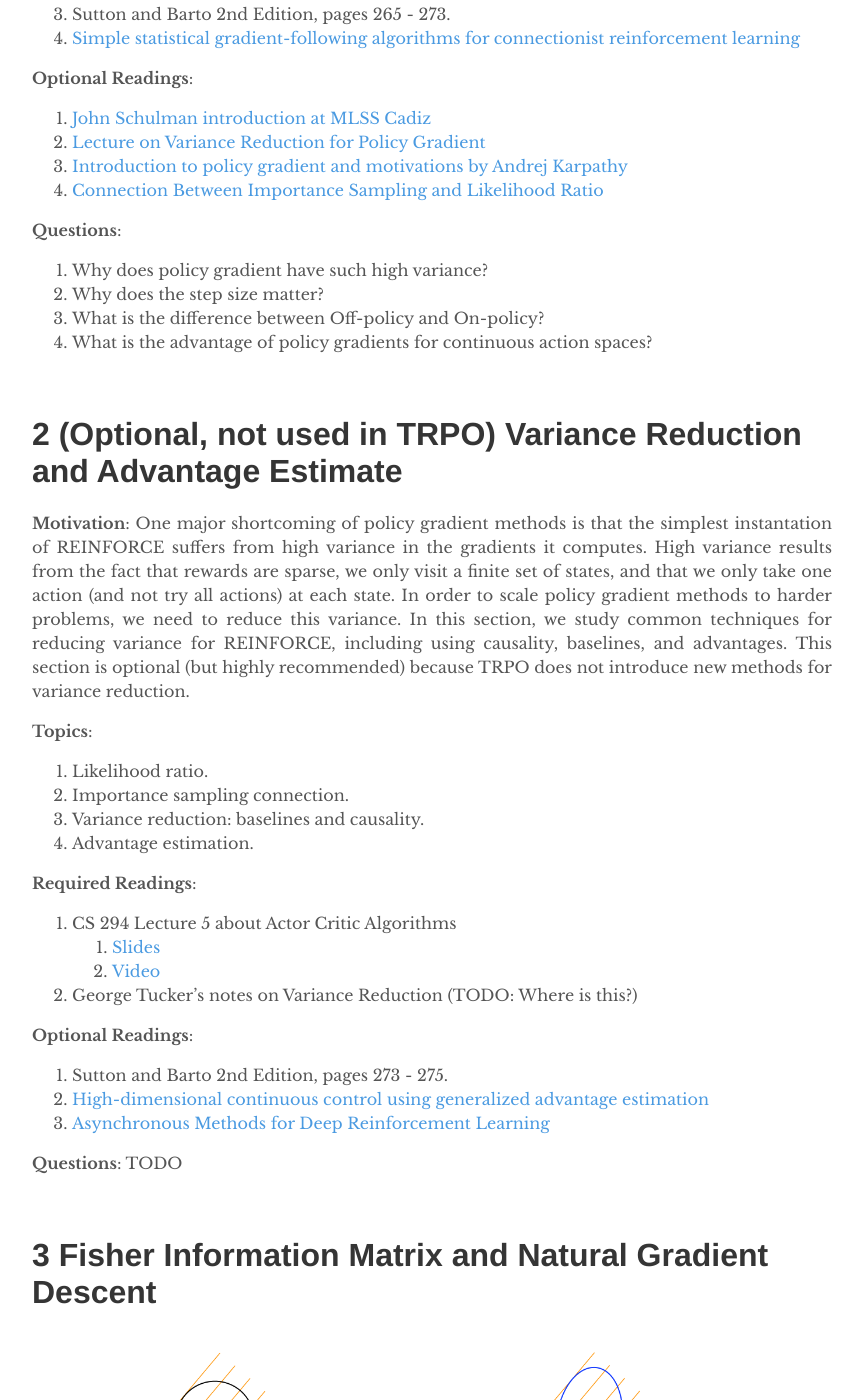
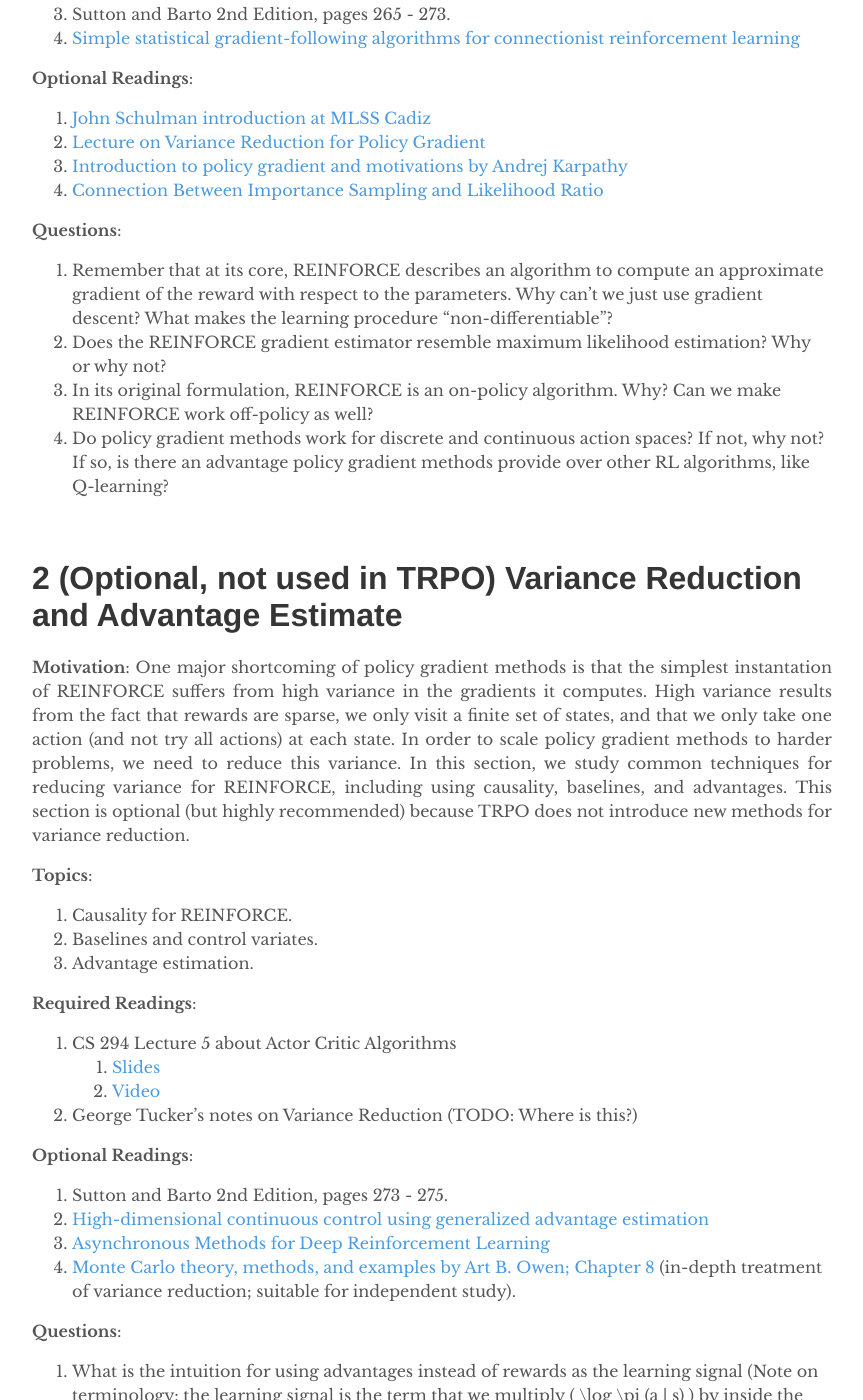
Before and after one commit to depthfirstlearning/depthfirstlearning.com, a Jekyll site: the page built from _posts/2018-06-17-TRPO.markdown, in a window 1280 px wide and 1400 px high, scrolled down 1560 px. Shown: the whole window, without its empty margins (208-1071 px from the left). Built offline with Jekyll 4.4.1, drawn with Linux system fonts in a browser that asks for light colours; formulas are drawn with MathJax 3; some of the changed text lies outside the part shown.

Commit message:
Add proper exercises for Sections 1, 2, and 6 and gjt notes to assets

```diff
--- a/_posts/2018-06-17-TRPO.markdown
+++ b/_posts/2018-06-17-TRPO.markdown
@@ -45,7 +45,7 @@
   1. Markov Decision Processes (MDP).
   2. Continuous action spaces.
   3. On-policy and off-policy.
-  4. REINFORCE.
+  4. REINFORCE / likelihood ratio methods.
 
   **Required Readings**:
   1. CS 294 Lecture 4 about Policy Gradient:
@@ -64,10 +64,17 @@
   4. [Connection Between Importance Sampling and Likelihood Ratio](http://rll.berkeley.edu/~jietang/pubs/nips10_Tang.pdf)
 
   **Questions**:
-  1. Why does policy gradient have such high variance?
-  2. Why does the step size matter?
-  3. What is the difference between Off-policy and On-policy?
-  4. What is the advantage of policy gradients for continuous action spaces?
+  1. Remember that at its core, REINFORCE describes an algorithm to compute an
+    approximate gradient of the reward with respect to the parameters. Why
+    can't we just use gradient descent? What makes the learning procedure
+    "non-differentiable"?
+  2. Does the REINFORCE gradient estimator resemble maximum likelihood estimation?
+    Why or why not?
+  3. In its original formulation, REINFORCE is an on-policy algorithm. Why?
+    Can we make REINFORCE work off-policy as well?
+  4. Do policy gradient methods work for discrete and continuous action spaces?
+    If not, why not? If so, is there an advantage policy gradient methods
+    provide over other RL algorithms, like Q-learning?
 
 <br />
 
@@ -83,10 +90,9 @@
   recommended) because TRPO does not introduce new methods for variance reduction.
 
   **Topics**:
-  1. Likelihood ratio.
-  2. Importance sampling connection.
-  3. Variance reduction: baselines and causality.
-  4. Advantage estimation.
+  1. Causality for REINFORCE.
+  2. Baselines and control variates.
+  2. Advantage estimation.
 
   **Required Readings**:
   1. CS 294 Lecture 5 about Actor Critic Algorithms
@@ -98,8 +104,23 @@
   1. Sutton and Barto 2nd Edition, pages 273 - 275.
   2. [High-dimensional continuous control using generalized advantage estimation](https://arxiv.org/abs/1506.02438)
   3. [Asynchronous Methods for Deep Reinforcement Learning](https://arxiv.org/abs/1602.01783)
+  4. [Monte Carlo theory, methods, and examples by Art B. Owen; Chapter 8](https://statweb.stanford.edu/~owen/mc/Ch-var-basic.pdf)
+    (in-depth treatment of variance reduction; suitable for independent study).
 
-  **Questions**: TODO
+  **Questions**:
+  1. What is the intuition for using advantages instead of rewards as the
+    learning signal (Note on terminology: the learning signal is the term that
+    we multiply \( \log \pi (a \| s) \) by inside the expectation of REINFORCE).
+  2. What are some assumptions we make by using baselines as a variance
+    reduction method?
+  3. What are other methods of variance reduction?
+  4. The theory of control variates tells us that our control variate should
+    be correlated with the quantity we are trying to lower the variance of.
+    Can we construct a better control variate that is even more correlated
+    than a learned state-dependent value function? Why or why not?
+  5. We use control variates as a method to reduce variance in our gradient
+    estimate. Why don't we use these for supervised learning problems, like
+    classification? Or, are we implicitly using them?
 
 <br />
 
@@ -160,8 +181,8 @@
   2. [Metacademy](https://metacademy.org/graphs/concepts/conjugate_gradient)
 
   **Questions**:
-  1. In pre-conditioned Conjugate Gradient, how does scaling the pre-conditioner
-     matrix $$M$$ by a constant $c$, impact the convergence?
+  1. In pre-conditioned conjugate gradient, how does scaling the pre-conditioner
+     matrix $$M$$ by a constant $c$ impact the convergence?
   2. From NOpt: Exercises 5.1 to 5.10
 
 <br />
@@ -218,9 +239,17 @@
   3. [ACKTR](https://arxiv.org/abs/1708.05144)
 
   **Questions**:
-  1. How is the trust region set in TRPO?
-  2. What is the connection between TRPO, PPO, and CPO?
-  3. In practice, TRPO is really slow. What is the main computational bottleneck and how might we remove it?
-  4. What is Policy Improvement and Monotic Improvement Theory?
-  5. Why do we use conjugate gradient methods for optimization in TRPO? Can we exploit the fact the conjugate gradient optimization is differentiable?
-  6. How is line search used in TRPO?
+  1. How is the trust region set in TRPO? Can we do better? Is it worth it?
+  2. Why do we use conjugate gradient methods for optimization in TRPO? Can we
+    exploit the fact the conjugate gradient optimization is differentiable?
+  3. How is line search used in TRPO?
+  4. In practice, TRPO is really slow. What is the main computational
+    bottleneck and how might we remove it? Can we approximate this bottleneck?
+  5. TRPO makes a series of approximations that deviate from the policy
+    improvement theory that is cited. What are the assumptions that are made
+    that allow these approximations to be reasonable? Should we still expect
+    monotonic improvement in our policy?
+  6. TRPO is a general procedure to directly optimize parameters from rewards,
+    even though the procedure is "non-differentiable". Does it make sense to
+    apply TRPO to other non-differentiable problems, like problems involving
+    hard attention or discrete random variables?
```
Also changed, not shown: 1 other file.
